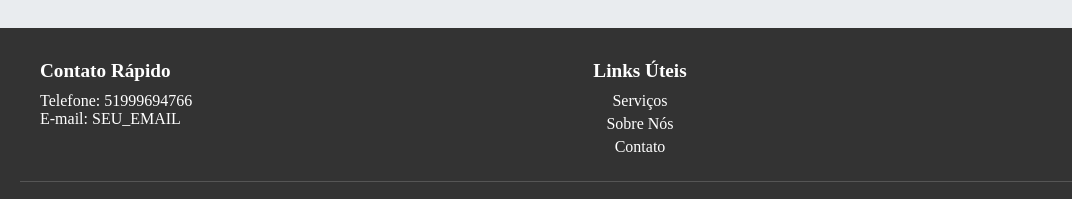
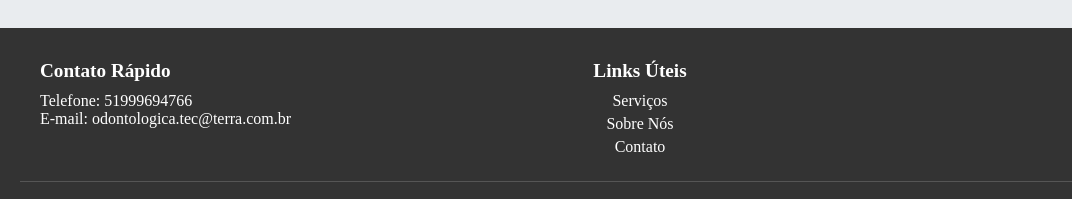
Before and after one commit to CGarroni/odontologica-website, a plain HTML site: page index.html in a window 1280 px wide. Shown: the part 2694-2893 px from the top of the page, 0-1072 px from the left. Drawn offline with Linux system fonts and the light colour scheme.

Commit message:
"Atualiza o mail para valor real"

```diff
--- a/index.html
+++ b/index.html
@@ -108,7 +108,7 @@
           <div class="footer-col">
             <h3>Contato Rápido</h3>
             <p><a href="tel:SEU_TELEFONE">Telefone: 51999694766</a></p>
-            <p><a href="mailto:SEU_EMAIL">E-mail: SEU_EMAIL</a></p>
+            <p><a href="mailto:odontologica.tec@terra.com.br">E-mail: odontologica.tec@terra.com.br</a></p>
           </div>
 
           <div class="footer-col">
```
